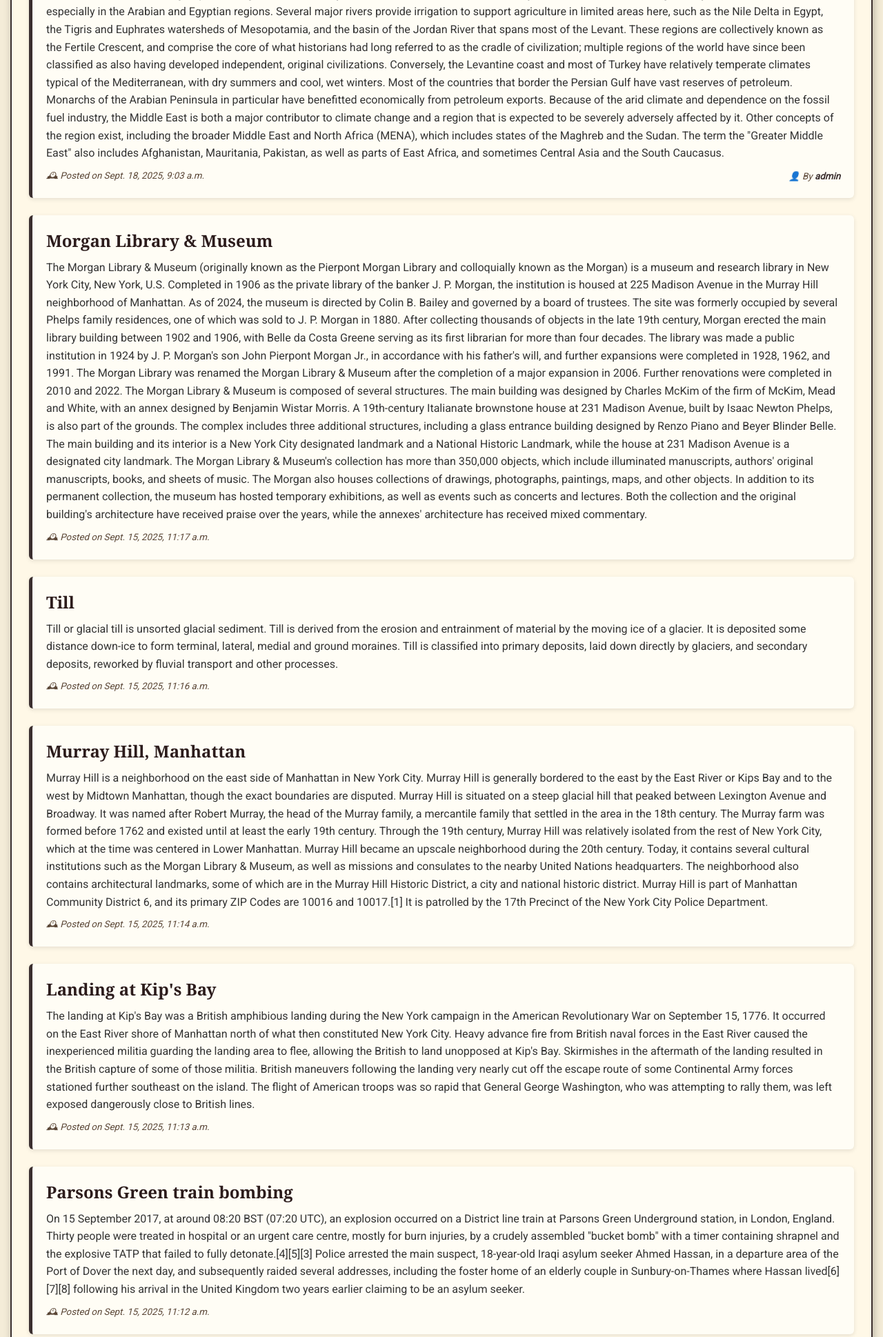
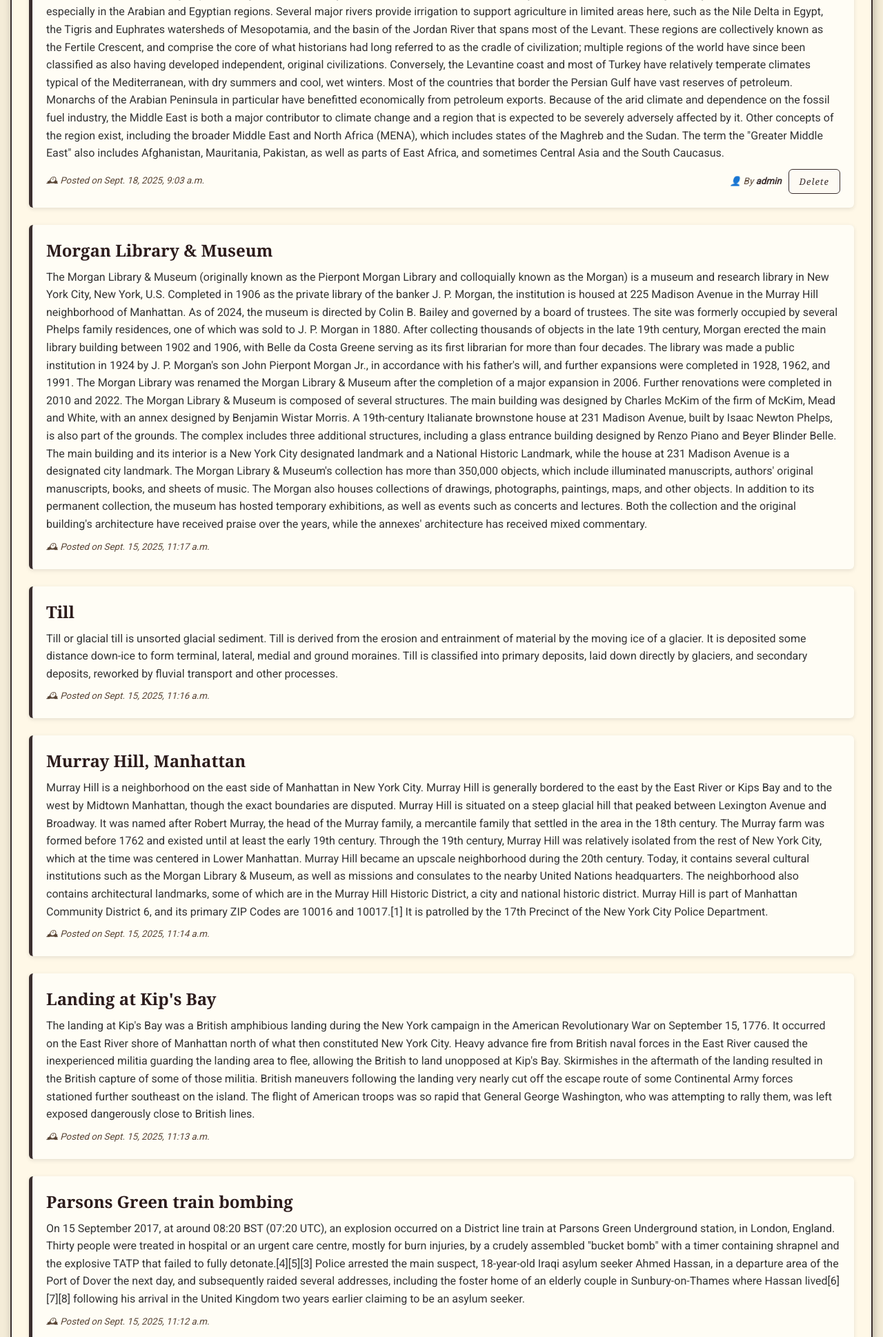
Before and after one commit to SmitBdangar/Bookish-Brio, a Django app: page / in a window 1280 px wide. Shown: the part 501-2439 px from the top of the page at 69% size. Run offline with Django 5.2, Linux system fonts and the light colour scheme; a user stored in the database is signed in; data comes from the database, SQL or seed files in the repository; both versions use the stored data as it was after the commit; some web fonts are replaced.

Commit message:
add delete button

```diff
--- a/home/templates/home/index.html
+++ b/home/templates/home/index.html
@@ -7,7 +7,6 @@
     <meta name="viewport" content="width=device-width, initial-scale=1.0">
     <title>ChatBox</title>
     <link rel="icon" type="image/png" href="{% static 'img/favicon.png' %}">
-    <!-- Google Fonts for nicer typography -->
     <link href="https://fonts.googleapis.com/css2?family=Georgia&family=Roboto&display=swap" rel="stylesheet">
     <style>
         body {
@@ -206,7 +205,6 @@
             {% endif %}
         </div>
 
-        <!-- Display messages -->
         {% if messages %}
             <div class="messages">
                 {% for message in messages %}
@@ -233,9 +231,14 @@
             <p>{{ post.content }}</p>
             <div class="post-meta">
                 <small>🕰 Posted on {{ post.created_at }}</small>
-                {% if post.author %}
-                    <small>👤 By <span class="post-author">{{ post.author.username }}</span></small>
-                {% endif %}
+                <div style="display: flex; align-items: center; gap: 10px;">
+                    {% if post.author %}
+                        <small>👤 By <span class="post-author">{{ post.author.username }}</span></small>
+                    {% endif %}
+                    {% if post.author == user %}
+                        <a href="{% url 'delete_post' post.pk %}" class="btn btn-small" style="background-color: #fdfaf3; color: #3b2f2f; text-decoration: none; border: 1px solid #3b2f2f;">Delete</a>
+                    {% endif %}
+                </div>
             </div>
         </div>
         {% empty %}
--- a/home/urls.py
+++ b/home/urls.py
@@ -8,4 +8,5 @@
     path('signup/', views.signup_view, name='signup'),
     path('logout/', views.logout_view, name='logout'),
     path('profile/', views.profile_view, name='profile'),
+    path('delete_post/<int:pk>/', views.delete_post, name='delete_post'),
 ]
--- a/home/views.py
+++ b/home/views.py
@@ -1,4 +1,4 @@
-from django.shortcuts import render, redirect
+from django.shortcuts import render, redirect, get_object_or_404
 from django.contrib.auth import authenticate, login, logout
 from django.contrib.auth.models import User
 from django.contrib.auth.decorators import login_required
@@ -102,3 +102,14 @@
         'user': request.user,
         'user_posts': user_posts
     })
+
+@login_required
+def delete_post(request, pk):
+    post = get_object_or_404(Post, pk=pk)
+    if request.user == post.author:
+        post.delete()
+        messages.success(request, 'Post deleted successfully!')
+    else:
+        messages.error(request, "You don't have permission to delete this post.")
+
+    return redirect('index')
```
Also changed, not shown: db.sqlite3.
